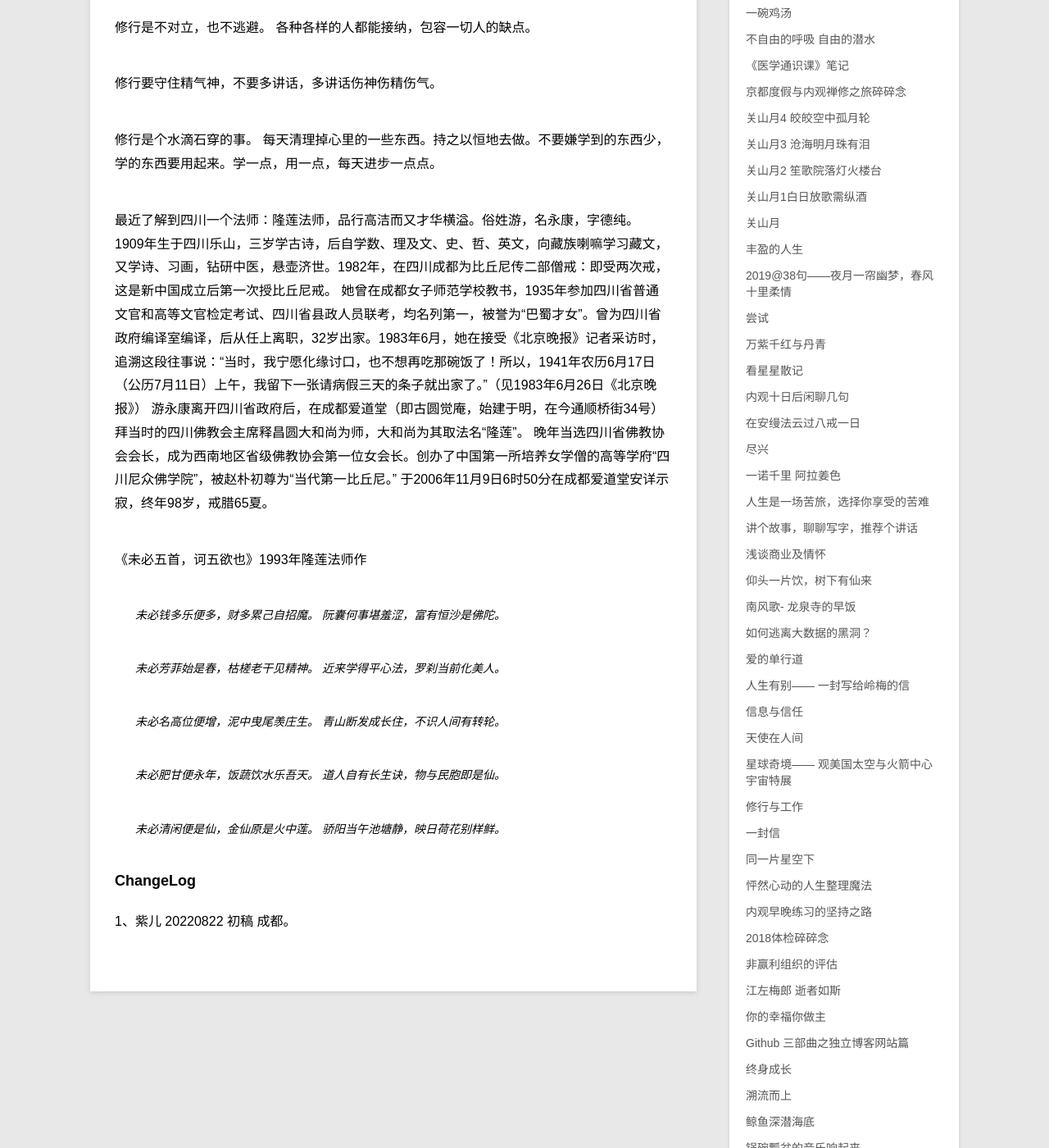
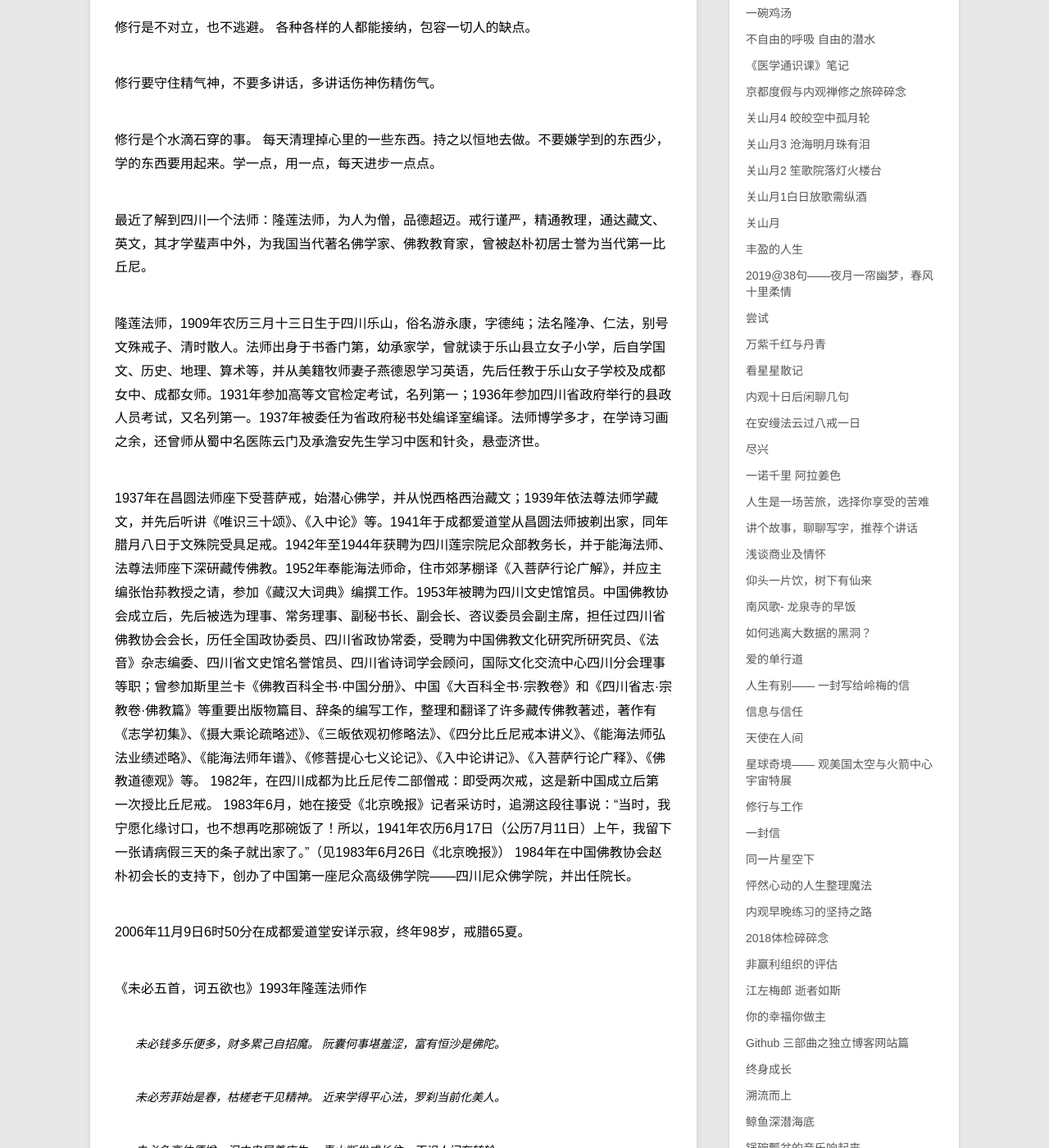
Before and after one commit to violettianjie/violettianjie.github.io, a Jekyll site: the page built from _posts/blog/2022-08-22-hongchen.md, in a window 1280 px wide and 1400 px high, scrolled down 1757 px. Shown: the whole window at 82% size. Built offline with Jekyll 4.4.1, drawn with Linux system fonts in a browser that asks for light colours.

Commit message:
Update 2022-08-22-hongchen.md

```diff
--- a/_posts/blog/2022-08-22-hongchen.md
+++ b/_posts/blog/2022-08-22-hongchen.md
@@ -53,13 +53,17 @@ category: blog
 
 
 
-最近了解到四川一个法师：隆莲法师，品行高洁而又才华横溢。俗姓游，名永康，字德纯。
-1909年生于四川乐山，三岁学古诗，后自学数、理及文、史、哲、英文，向藏族喇嘛学习藏文，又学诗、习画，钻研中医，悬壶济世。1982年，在四川成都为比丘尼传二部僧戒：即受两次戒，
-这是新中国成立后第一次授比丘尼戒。
-她曾在成都女子师范学校教书，1935年参加四川省普通文官和高等文官检定考试、四川省县政人员联考，均名列第一，被誉为“巴蜀才女”。曾为四川省政府编译室编译，后从任上离职，32岁出家。1983年6月，她在接受《北京晚报》记者采访时，追溯这段往事说：“当时，我宁愿化缘讨口，也不想再吃那碗饭了！所以，1941年农历6月17日（公历7月11日）上午，我留下一张请病假三天的条子就出家了。”（见1983年6月26日《北京晚报》）
-游永康离开四川省政府后，在成都爱道堂（即古圆觉庵，始建于明，在今通顺桥街34号）拜当时的四川佛教会主席释昌圆大和尚为师，大和尚为其取法名“隆莲”。
-晚年当选四川省佛教协会会长，成为西南地区省级佛教协会第一位女会长。创办了中国第一所培养女学僧的高等学府“四川尼众佛学院”，被赵朴初尊为“当代第一比丘尼。”
-于2006年11月9日6时50分在成都爱道堂安详示寂，终年98岁，戒腊65夏。
+最近了解到四川一个法师：隆莲法师，为人为僧，品德超迈。戒行谨严，精通教理，通达藏文、英文，其才学蜚声中外，为我国当代著名佛学家、佛教教育家，曾被赵朴初居士誉为当代第一比丘尼。
+
+隆莲法师，1909年农历三月十三日生于四川乐山，俗名游永康，字德纯；法名隆净、仁法，别号文殊戒子、清时散人。法师出身于书香门第，幼承家学，曾就读于乐山县立女子小学，后自学国文、历史、地理、算术等，并从美籍牧师妻子燕德恩学习英语，先后任教于乐山女子学校及成都女中、成都女师。1931年参加高等文官检定考试，名列第一；1936年参加四川省政府举行的县政人员考试，又名列第一。1937年被委任为省政府秘书处编译室编译。法师博学多才，在学诗习画之余，还曾师从蜀中名医陈云门及承澹安先生学习中医和针灸，悬壶济世。
+
+1937年在昌圆法师座下受菩萨戒，始潜心佛学，并从悦西格西治藏文；1939年依法尊法师学藏文，并先后听讲《唯识三十颂》、《入中论》等。1941年于成都爱道堂从昌圆法师披剃出家，同年腊月八日于文殊院受具足戒。1942年至1944年获聘为四川莲宗院尼众部教务长，并于能海法师、法尊法师座下深研藏传佛教。1952年奉能海法师命，住市郊茅棚译《入菩萨行论广解》，并应主编张怡荪教授之请，参加《藏汉大词典》编撰工作。1953年被聘为四川文史馆馆员。中国佛教协会成立后，先后被选为理事、常务理事、副秘书长、副会长、咨议委员会副主席，担任过四川省佛教协会会长，历任全国政协委员、四川省政协常委，受聘为中国佛教文化研究所研究员、《法音》杂志编委、四川省文史馆名誉馆员、四川省诗词学会顾问，国际文化交流中心四川分会理事等职；曾参加斯里兰卡《佛教百科全书·中国分册》、中国《大百科全书·宗教卷》和《四川省志·宗教卷·佛教篇》等重要出版物篇目、辞条的编写工作，整理和翻译了许多藏传佛教著述，著作有《志学初集》、《摄大乘论疏略述》、《三皈依观初修略法》、《四分比丘尼戒本讲义》、《能海法师弘法业绩述略》、《能海法师年谱》、《修菩提心七义论记》、《入中论讲记》、《入菩萨行论广释》、《佛教道德观》等。
+1982年，在四川成都为比丘尼传二部僧戒：即受两次戒，这是新中国成立后第一次授比丘尼戒。
+1983年6月，她在接受《北京晚报》记者采访时，追溯这段往事说：“当时，我宁愿化缘讨口，也不想再吃那碗饭了！所以，1941年农历6月17日（公历7月11日）上午，我留下一张请病假三天的条子就出家了。”（见1983年6月26日《北京晚报》）
+1984年在中国佛教协会赵朴初会长的支持下，创办了中国第一座尼众高级佛学院——四川尼众佛学院，并出任院长。
+
+
+2006年11月9日6时50分在成都爱道堂安详示寂，终年98岁，戒腊65夏。
 
 《未必五首，诃五欲也》1993年隆莲法师作
 
```
